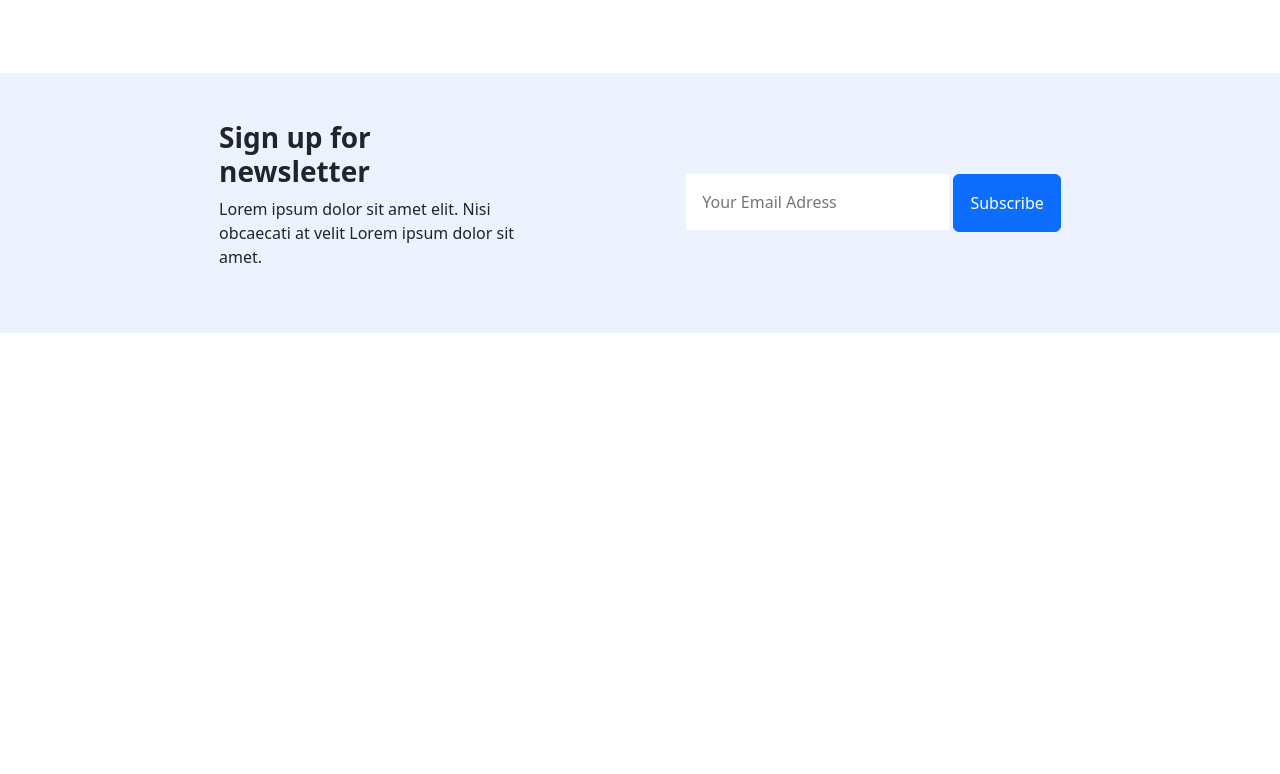
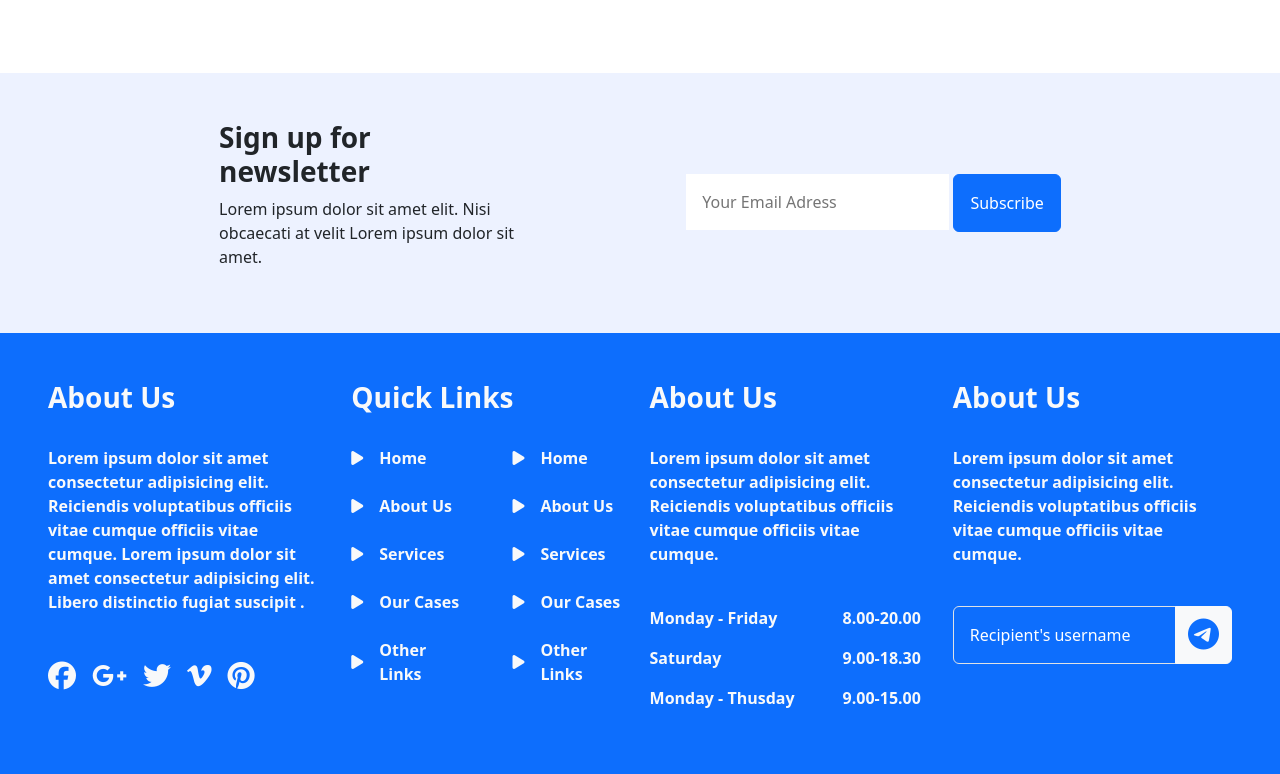
Before and after one commit to cd-badr/final-css-badr-2, a website: page index.html in a window 1280 px wide. Shown: the part 6287-7061 px from the top of the page. Before the commit the page ends 6620 px from the top, so only its background shows below. Drawn offline with nearby package versions, Linux system fonts and the light colour scheme.

Commit message:
footer  beta

```diff
--- a/index.html
+++ b/index.html
@@ -726,7 +726,7 @@
     <div class="sec-final d-lg-flex flex-lg-row align-items-center justify-content-evenly p-5">
       <div class="w-25">
         <h3 class="fw-bold">Sign up for newsletter</h3>
-        <p>Lorem ipsum dolor sit amet  elit. Nisi
+        <p>Lorem ipsum dolor sit amet elit. Nisi
           obcaecati at velit Lorem ipsum dolor sit amet.</p>
       </div>
       <div>
@@ -737,6 +737,135 @@
     </div>
   </section>
 
+  <!-- footer -->
+  <footer>
+    <div class="footer bg-primary p-5 text-light d-lg-flex flex-lg-row justify-content-center gap-4">
+      <div class="w-25 d-lg-flex flex-lg-column gap-4">
+        <h3 class="fw-bold ">About Us</h3>
+        <p class="fw-bold">Lorem ipsum dolor sit amet consectetur
+          adipisicing elit. Reiciendis voluptatibus
+          officiis vitae cumque
+          officiis vitae cumque.
+        Lorem ipsum dolor sit amet consectetur adipisicing elit.
+        Libero distinctio fugiat suscipit .</p>
+        <div class="fs-3 d-lg-flex gap-3">
+          <a href="">
+            <i class="fa-brands fa-facebook text-light"></i>
+          </a>
+          <a href="">
+            <i class="fa-brands fa-google-plus-g text-light"></i>
+          </a>
+
+          <a href="">
+            <i class="fa-brands fa-twitter text-light"></i>
+          </a>
+
+          <a href="">
+            <i class="fa-brands fa-vimeo-v text-light"></i>
+          </a>
+
+          <a href="">
+            <i class="fa-brands fa-pinterest text-light"></i>
+          </a>
+
+        </div>
+
+
+
+
+      </div>
+
+      <div class="d-lg-flex gap-4 flex-lg-column">
+        <h3 class="fw-bold">Quick Links</h3>
+        <div class="d-lg-flex flex-lg-row gap-5">
+          <div class="d-lg-flex flex-lg-column gap-4">
+            <a class="text-light text-decoration-none fw-bold d-lg-flex gap-3 align-items-center" href="">
+              <i class="fa-solid fa-play  "></i>Home
+            </a>
+
+            <a class="text-light text-decoration-none fw-bold d-lg-flex gap-3 align-items-center" href="">
+              <i class="fa-solid fa-play"></i>About Us
+            </a>
+
+            <a class="text-light text-decoration-none fw-bold d-lg-flex gap-3 align-items-center" href="">
+              <i class="fa-solid fa-play"></i>Services
+            </a>
+
+            <a class="text-light text-decoration-none fw-bold d-lg-flex gap-3 align-items-center" href="">
+              <i class="fa-solid fa-play "></i>Our Cases
+            </a>
+
+            <a class="text-light text-decoration-none fw-bold d-lg-flex gap-3 align-items-center" href="">
+              <i class="fa-solid fa-play"></i>Other Links
+            </a>
+
+          </div>
+
+          <div class="d-lg-flex flex-lg-column gap-4">
+            <a class="text-light text-decoration-none fw-bold d-lg-flex gap-3 align-items-center" href="">
+              <i class="fa-solid fa-play  "></i>Home
+            </a>
+
+            <a class="text-light text-decoration-none fw-bold d-lg-flex gap-3 align-items-center" href="">
+              <i class="fa-solid fa-play"></i>About Us
+            </a>
+
+            <a class="text-light text-decoration-none fw-bold d-lg-flex gap-3 align-items-center" href="">
+              <i class="fa-solid fa-play"></i>Services
+            </a>
+
+            <a class="text-light text-decoration-none fw-bold d-lg-flex gap-3 align-items-center" href="">
+              <i class="fa-solid fa-play "></i>Our Cases
+            </a>
+
+            <a class="text-light text-decoration-none fw-bold d-lg-flex gap-3 align-items-center" href="">
+              <i class="fa-solid fa-play"></i>Other Links
+            </a>
+
+          </div>
+
+        </div>
+      </div>
+
+      <div class="w-25 d-lg-flex flex-lg-column gap-4">
+        <h3 class="fw-bold ">About Us</h3>
+        <p class="fw-bold">Lorem ipsum dolor sit amet consectetur
+          adipisicing elit. Reiciendis voluptatibus
+          officiis vitae cumque
+          officiis vitae cumque.</p>
+        <div class="fw-bold d-lg-flex gap-5">
+          <div>
+            <p>Monday - Friday</p>
+            <p>Saturday</p>
+            <p>Monday - Thusday</p>
+          </div>
+
+          <div>
+            <p>8.00-20.00</p>
+            <p>9.00-18.30</p>
+            <p>9.00-15.00</p>
+          </div>
+
+        </div>
+      </div>
+
+      <div class="w-25 d-lg-flex flex-lg-column gap-4">
+        <h3 class="fw-bold ">About Us</h3>
+        <p class="fw-bold">Lorem ipsum dolor sit amet consectetur
+          adipisicing elit. Reiciendis voluptatibus
+          officiis vitae cumque
+          officiis vitae cumque.</p>
+          <div class="input-group mb-3">
+            <input type="text" class="form-control bg-primary input-telegram p-3" placeholder="Recipient's username" aria-label="Recipient's username" aria-describedby="button-addon2">
+            <button class="btn btn-outline-light bg-light" type="button" id="button-addon2">
+              <i class="fa-brands fa-telegram text-primary fs-2"></i>
+            </button>
+          </div>
+      </div>
+
+    </div>
+  </footer>
+
 
   <script src=./node_modules/bootstrap/dist/js/bootstrap.bundle.js></script>
 </body>
--- a/src/sass/modules/home/_main.sass
+++ b/src/sass/modules/home/_main.sass
@@ -152,7 +152,9 @@ video[poster]
     background-image: linear-gradient(to bottom, rgba(58, 146, 234, 0.52), rgba(19, 58, 117, 0.73)), url(../img/client-bg.jpg)
     height: 250px
 
-
+.input-telegram::placeholder
+    &:placeholder
+    color: white
 
 @media ( max-width: 426px )
     .carousel-1
@@ -172,3 +174,4 @@ video[poster]
 .sec-final
     background-color: #edf2ff
     padding: 10px
+.footer
```
Also changed, not shown: public/css/app.css, 1 other file.
